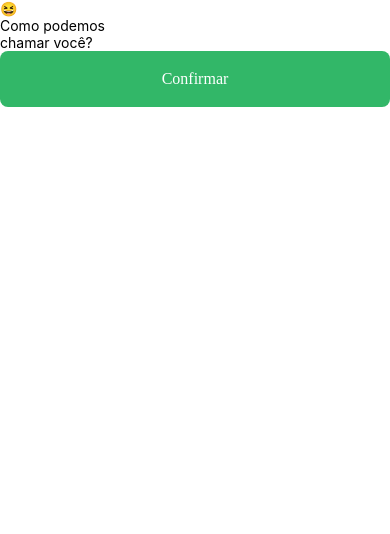
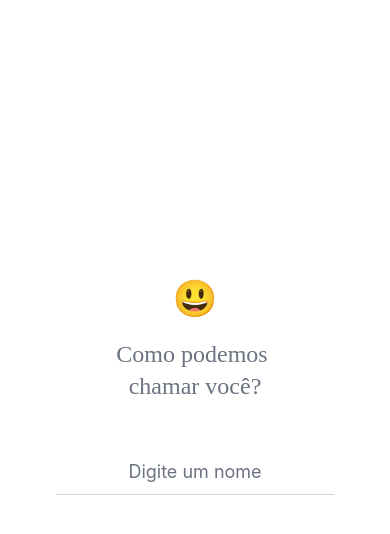
Before and after one commit to kallebysantos/plant-manager, a React Native app: screen /UserIdentification in a window 390 px wide. Shown: the top 534 px of the page. Built offline with nearby package versions, Linux system fonts and the light colour scheme.

Commit message:
📦 Refactoring UserIdentification with tailwindcss

```diff
--- a/src/pages/UserIdentification.tsx
+++ b/src/pages/UserIdentification.tsx
@@ -1,44 +1,69 @@
-import React from 'react';
+// import {useNavigation} from '@react-navigation/native';
+import React, {useState} from 'react';
 import {
   Keyboard,
   KeyboardAvoidingView,
   Platform,
   SafeAreaView,
   Text,
+  TextInput,
   TouchableWithoutFeedback,
   View,
 } from 'react-native';
+
 import {Button} from '../components/Button';
 
 export function UserIdentification() {
+  const [isInvalid, setIsInvalid] = useState(false);
+  const [username, setUsername] = useState<string>();
+
+  // const navigator = useNavigation();
+
+  function handleChangeText(value: string) {
+    setIsInvalid(!value);
+    setUsername(value);
+  }
+
+  function handleSubmit() {
+    if (!username) {
+      setIsInvalid(true);
+      return;
+    }
+
+    // navigator.navigate('Confirmation');
+  }
+
   return (
-    <SafeAreaView style={{flex: 1}}>
+    <SafeAreaView className="flex-1">
       <KeyboardAvoidingView
-        behavior={Platform.OS === 'ios' ? 'padding' : 'height'}>
+        behavior={Platform.OS === 'ios' ? 'padding' : 'height'}
+        className="flex-1"
+      >
         <TouchableWithoutFeedback onPress={Keyboard.dismiss}>
-          <View>
-            <Text>{true ? '😆' : '😃'}</Text>
-            <Text>
+          <View className="w-full px-14 flex-1 items-center justify-center">
+            <Text className="text-4xl text-center text-black">
+              {username ? '😆' : '😃'}
+            </Text>
+
+            <Text className="mt-5 text-2xl text-center font-heading text-gray-500 dark:text-white">
               Como podemos {'\n'}
               chamar você?
             </Text>
 
-            {/* <TextInput
-              style={[
-                styles.input,
-                isInvalid
-                  ? styles.inputInvalid
-                  : (isFocused || isFilled) && styles.inputFocused,
-                ,
-              ]}
+            <TextInput
               placeholder="Digite um nome"
-              onBlur={() => setIsFocused(false)}
-              onFocus={() => setIsFocused(true)}
               onChangeText={handleChangeText}
-            /> */}
+              className={`w-full p-2 my-12 text-lg text-center text-gray-500 dark:text-white border-b border-gray-300 focus:border-green-500
+              ${isInvalid && 'border-red-500'}
+              ${username && 'border-green-500'}`}
+            />
 
-            <View>
-              <Button title="Confirmar" />
+            <View className="w-full px-4">
+              <Button
+                className="w-full"
+                title="Confirmar"
+                onPress={handleSubmit}
+              />
             </View>
           </View>
         </TouchableWithoutFeedback>
@@ -46,52 +71,3 @@ export function UserIdentification() {
     </SafeAreaView>
   );
 }
-/*
-const styles = StyleSheet.create({
-  container: {
-    width: '100%',
-    flex: 1,
-    alignItems: 'center',
-    justifyContent: 'space-around',
-  },
-  formContainer: {
-    width: '100%',
-    paddingHorizontal: 54,
-    flex: 1,
-    alignItems: 'center',
-    justifyContent: 'center',
-  },
-  title: {
-    marginTop: 20,
-    fontSize: 24,
-    lineHeight: 32,
-    textAlign: 'center',
-    color: colors.heading,
-    fontFamily: fonts.heading,
-  },
-  emoji: {
-    fontSize: 44,
-  },
-  input: {
-    width: '100%',
-    padding: 10,
-    marginTop: 50,
-    fontSize: 18,
-    textAlign: 'center',
-    color: colors.heading,
-    borderBottomWidth: 1,
-    borderColor: colors.gray,
-  },
-  inputFocused: {
-    borderColor: colors.green,
-  },
-  inputInvalid: {
-    borderColor: colors.red,
-  },
-  buttonWrapper: {
-    width: '100%',
-    paddingHorizontal: 20,
-    marginTop: 40,
-  },
-});
- */
```
